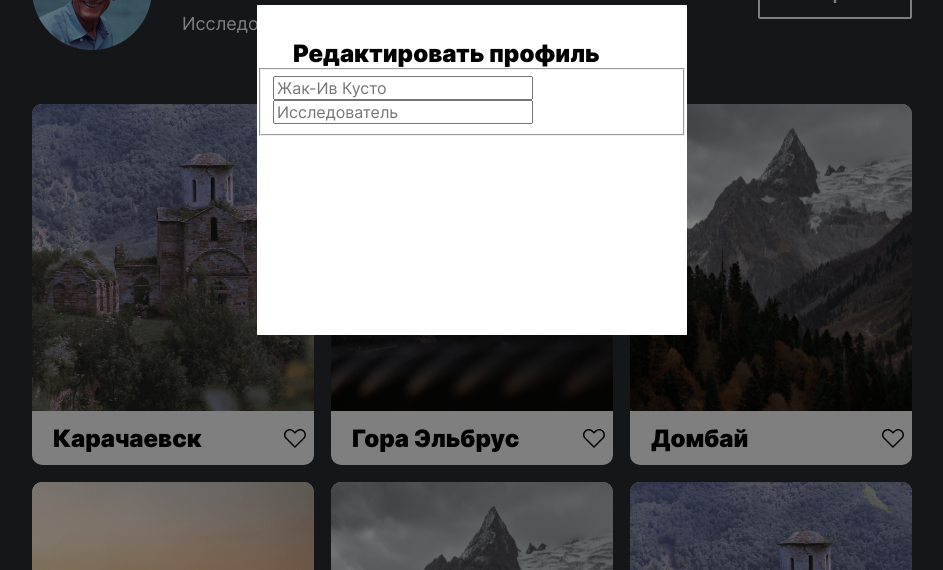
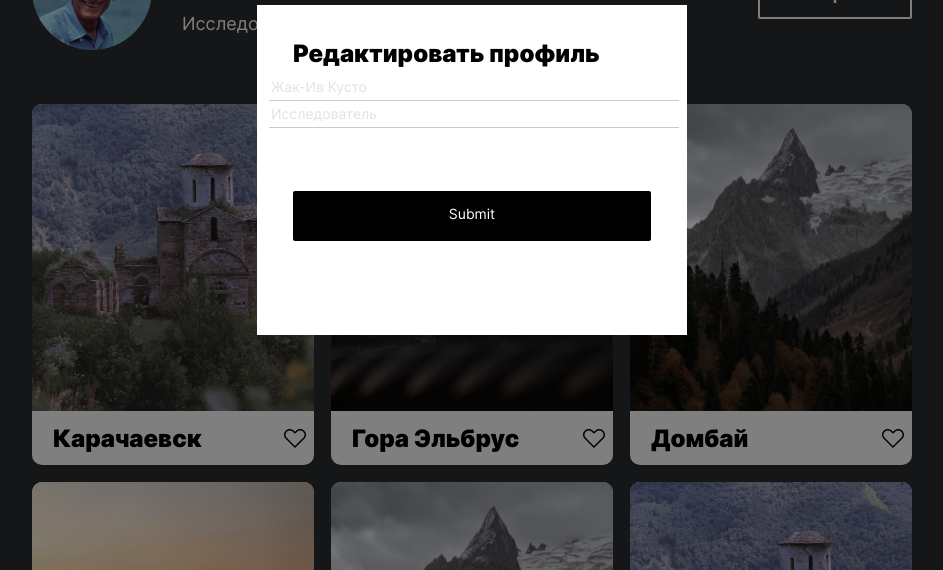
Before and after one commit to maxtish/mesto-project, a plain HTML site: page index.html in a window 1280 px wide. Shown: the part 230-800 px from the top of the page, without its empty margins (168-1111 px from the left). Drawn offline with Linux system fonts and the light colour scheme.

Commit message:
fixed popup

```diff
--- /dev/null
+++ b/blocks/popup/__button/popup__button.css
@@ -0,0 +1,13 @@
+.popup__button {
+  width: 358px;
+  height: 50px;
+  font-size: 14px;
+  border: 0;
+  margin: 0;
+  padding-bottom: 5px;
+  cursor: pointer;
+  color: white;
+
+  background-color: #000;
+  border-radius: 2px;
+}
--- /dev/null
+++ b/blocks/popup/__handlers/popup__handlers.css
@@ -0,0 +1,6 @@
+.popup__handlers {
+    margin: 48px 0 0;
+    display: flex;
+    justify-content: center;
+    border: 0;
+}
--- /dev/null
+++ b/blocks/popup/__input-container/popup__input-container.css
@@ -0,0 +1,4 @@
+.popup__input-container {
+ margin: 0;
+ border: 0;
+}
--- /dev/null
+++ b/blocks/popup/__item/popup__item.css
@@ -0,0 +1,15 @@
+.popup__item {
+  border: 0;
+  width: 100%;
+  height: 24px;
+
+  opacity: 0.2;
+  border-bottom: 1px solid #000000;
+
+
+  font-style: normal;
+  font-weight: normal;
+  font-size: 14px;
+  line-height: 17px;
+  color: #000000;
+}
--- a/index.html
+++ b/index.html
@@ -29,13 +29,16 @@
         </section>
 
         <section class="popup popup_opened">
-            <div class="popup__container">
+            <form class="popup__container">
                 <h2 class="popup__title">Редактировать профиль</h2>
                 <fieldset class="popup__input-container">
                     <input type="text" class="popup__item popup__item_el_name" placeholder="Жак-Ив Кусто">
                     <input type="text" class="popup__item popup__item_el_hobby" placeholder="Исследователь">
                 </fieldset>
-            </div>
+                <fieldset class="popup__handlers">
+                    <input type="submit" class="popup__button">
+                </fieldset>
+            </form>
         </section>
 
 
--- a/pages/index.css
+++ b/pages/index.css
@@ -28,6 +28,10 @@
 @import url(../blocks/popup/__container/popup__container.css);
 @import url(../blocks/popup/__opened/popup__opened.css);
 @import url(../blocks/popup/__title/popup__title.css);
+@import url(../blocks/popup/__item/popup__item.css);
+@import url(../blocks/popup/__input-container/popup__input-container.css);
+@import url(../blocks/popup/__button/popup__button.css);
+@import url(../blocks/popup/__handlers/popup__handlers.css);
 
 /* elements */
 @import url(../blocks/elements/elements.css);
```
